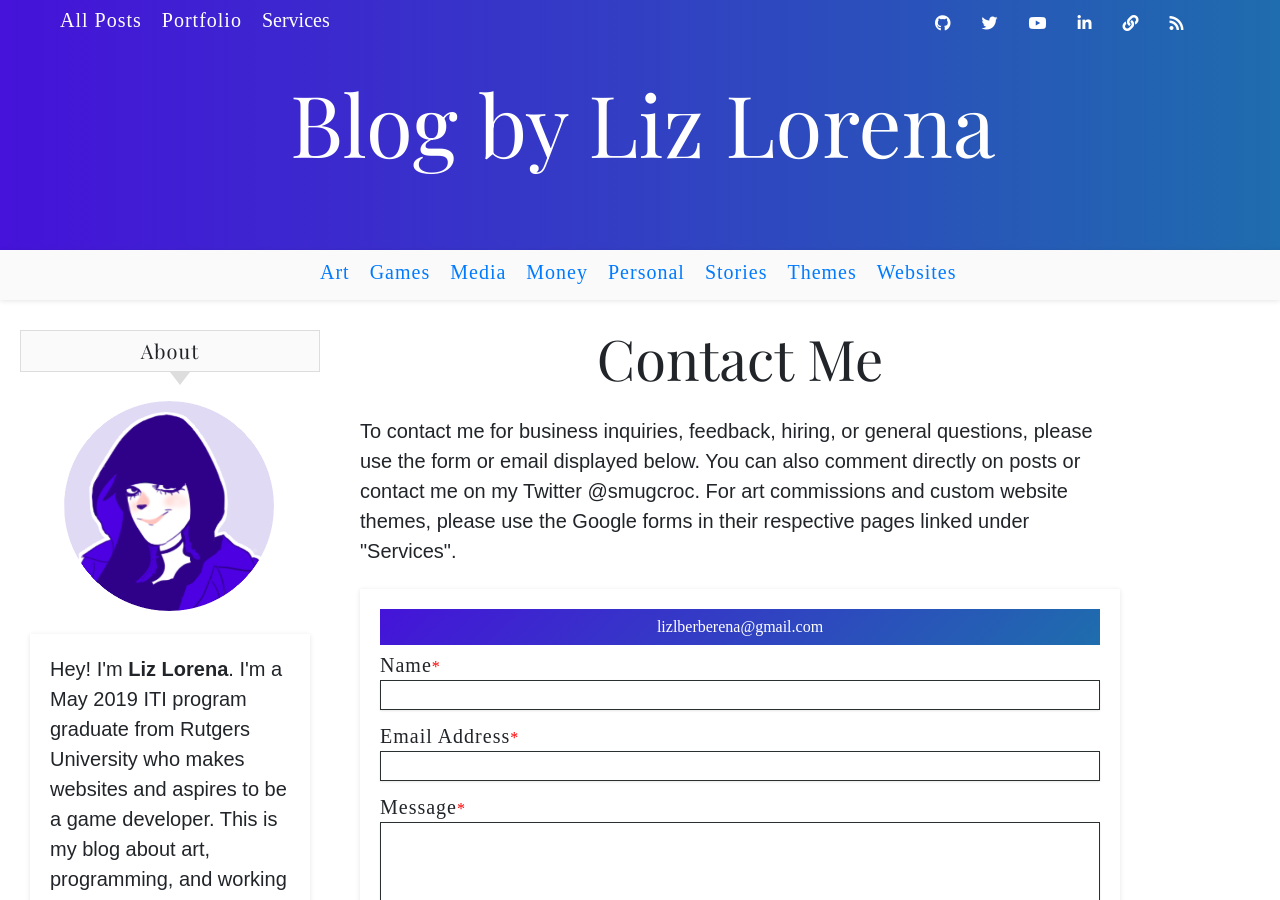
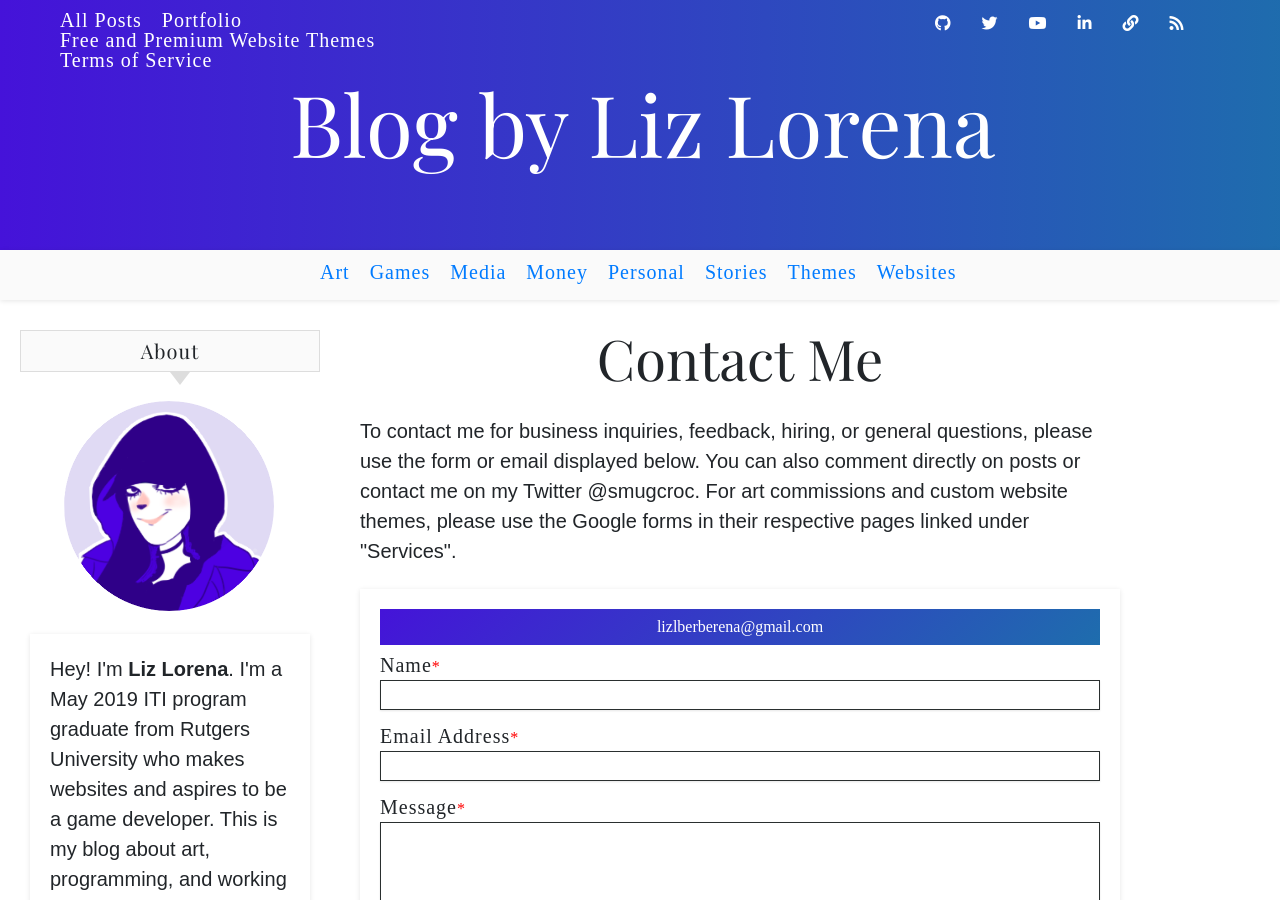
Before and after one commit to byliz/blog, a Jekyll site: the page built from contact/index.html, in a window 1280 px wide and 900 px high. Built offline with Jekyll 4.4.1, drawn with Linux system fonts in a browser that asks for light colours; nearby versions of some CDN libraries.

Commit message:
Add files via upload

```diff
--- a/_includes/mainmenu.html
+++ b/_includes/mainmenu.html
@@ -1,13 +1,6 @@
 <ul>
     <li><a href="/">All Posts</a></li>
     <li><a href="https://byliz.github.io">Portfolio</a></li>
-    <li>
-        <div class="dropdown">
-          <span>Services</span>
-          <div class="dropdown-content">
-            <a href="https://themes.lizlorena.com">Free and Premium Website Themes</a>
-            <a href="https://themes.lizlorena.com/tos">Terms of Service</a>
-        </div>
-    </div>
-</li>
+    <li><a href="https://themes.lizlorena.com">Free and Premium Website Themes</a></li>
+    <li><a href="https://themes.lizlorena.com/tos">Terms of Service</a></li>
 </ul>
```
